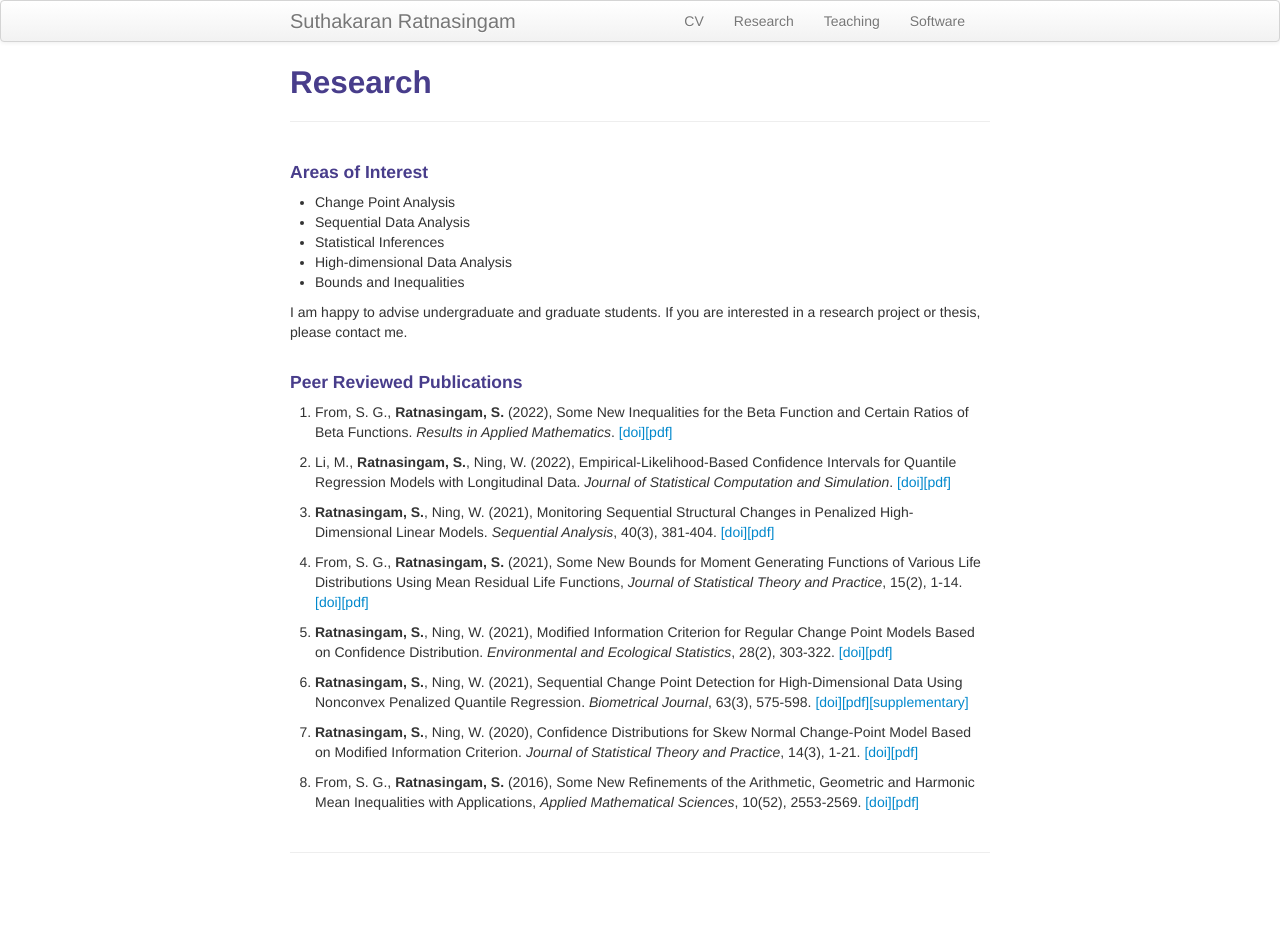
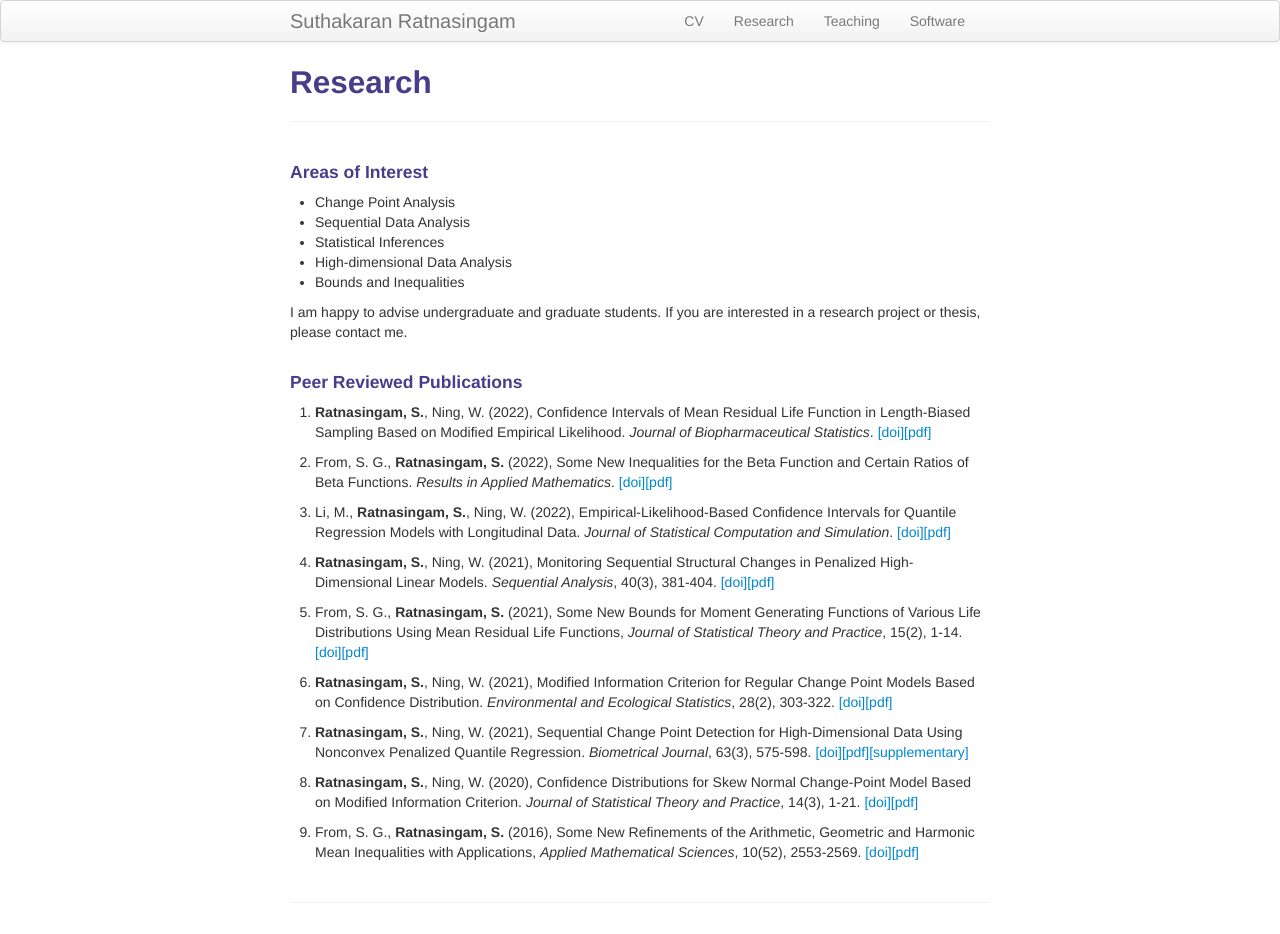
Before and after one commit to suthakaranr/suthakaranr.github.io, a Jekyll site: the page built from pages/Research.md, in a window 1280 px wide. Built offline with Jekyll 4.4.1, drawn with Linux system fonts in a browser that asks for light colours; before the commit the page ends 900 px from its top, so only the background shows below that.

Commit message:
Update Research.md

```diff
--- a/pages/Research.md
+++ b/pages/Research.md
@@ -18,6 +18,9 @@ I am happy to advise undergraduate and graduate students. If you are interested
 <br>
 
 #### Peer Reviewed Publications
+
+1. **Ratnasingam, S.**, Ning, W. (2022), Confidence Intervals of Mean Residual Life Function in Length-Biased
+Sampling Based on Modified Empirical Likelihood. *Journal of Biopharmaceutical Statistics*. <a style="text-decoration:none" href="https://doi.org/10.1080/10543406.2022.2089157" target="_blank" rel="noopener noreferrer">[doi]</a><a style="text-decoration:none" href="" target="_blank" rel="noopener noreferrer">[pdf]</a>
 
 1. From, S. G., **Ratnasingam, S.** (2022), Some New Inequalities for the Beta Function and Certain Ratios of Beta Functions. *Results in Applied
 Mathematics*.  <a style="text-decoration:none" href="https://doi.org/10.1016/j.rinam.2022.100302" target="_blank" rel="noopener noreferrer">[doi]</a><a style="text-decoration:none" href="../assets/2022FSRINAM.pdf" target="_blank" rel="noopener noreferrer">[pdf]</a>
```
